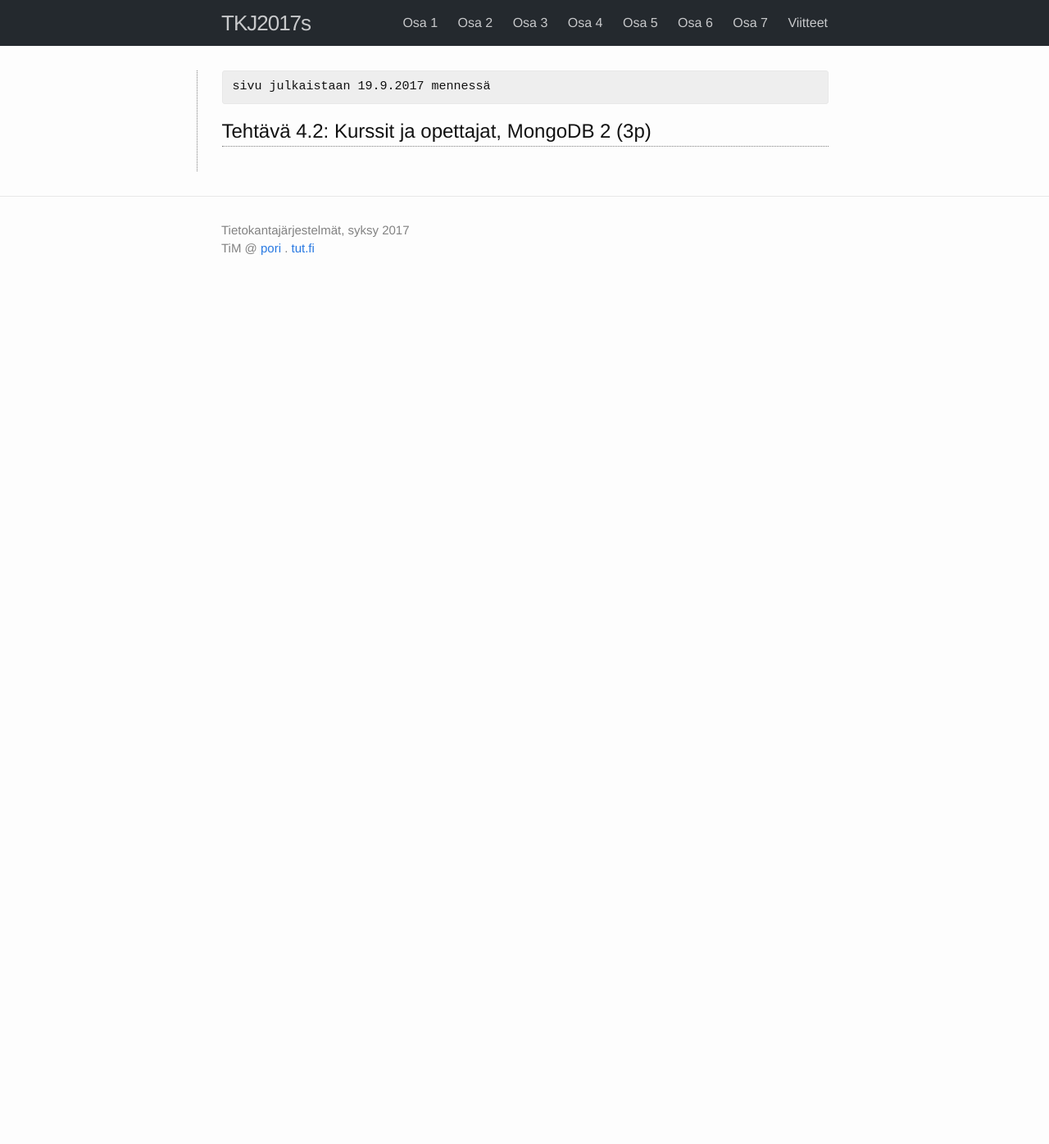
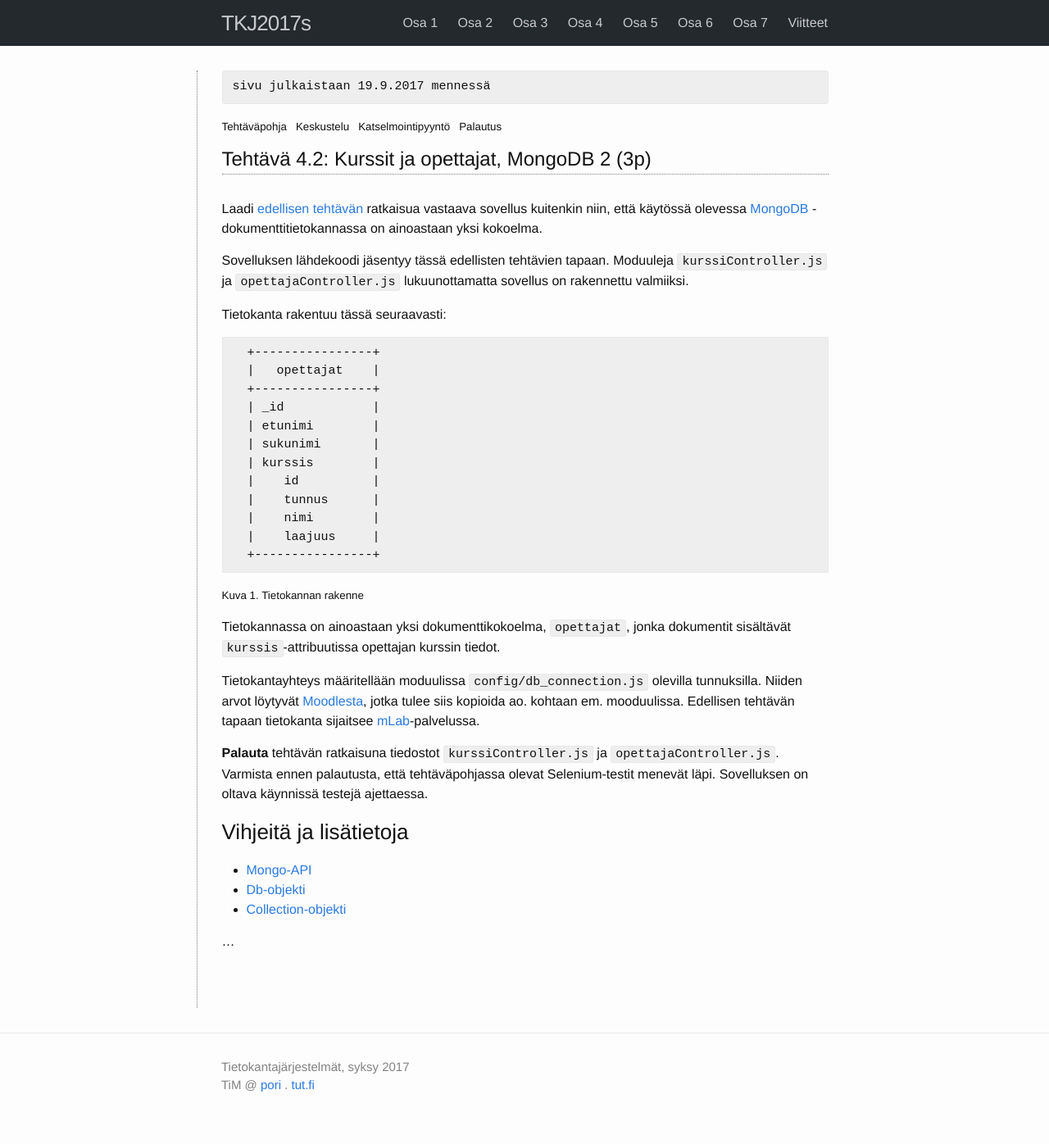
Before and after one commit to timedu/tkj2017s, a Jekyll site: the page built from docs/_osa4/tehtava42.md, in a window 1280 px wide. Shown: the whole page at 82% size. Built offline with Jekyll 4.4.1, drawn with Linux system fonts in a browser that asks for light colours; before the commit the page ends 900 px from its top, so only the background shows below that.

Commit message:
ex 4.2 draft

```diff
--- a/docs/_osa4/tehtava42.md
+++ b/docs/_osa4/tehtava42.md
@@ -1,10 +1,60 @@
 ---
 layout: exercise_page
 title: "Tehtävä 4.2: Kurssit ja opettajat, MongoDB 2 (3p)"
-exercise_template_name: # W4E02.KurssitJaOpettajatMongo2
-exercise_discussion_id: # 84711
-exercise_upload_id: # 341908
+exercise_template_name: W4E02.KurssitJaOpettajatMongo2
+exercise_discussion_id: 84711
+exercise_upload_id: 341908
 kesken: 1
 julkaisu: 19.9.2017
-no_review: 1
 ---
+
+Laadi [edellisen tehtävän](../tehtava41) ratkaisua vastaava sovellus kuitenkin niin, että käytössä olevessa [MongoDB][MongoDB] -dokumenttitietokannassa on ainoastaan yksi kokoelma.
+
+[MongoDB]: https://www.mongodb.com
+
+
+Sovelluksen lähdekoodi jäsentyy tässä edellisten tehtävien tapaan. Moduuleja `kurssiController.js` ja `opettajaController.js` lukuunottamatta sovellus on rakennettu valmiiksi.
+
+Tietokanta rakentuu tässä seuraavasti:
+
+~~~
+  +----------------+
+  |   opettajat    |
+  +----------------+
+  | _id            |
+  | etunimi        |
+  | sukunimi       |
+  | kurssis        |
+  |    id          |
+  |    tunnus      |
+  |    nimi        |
+  |    laajuus     |
+  +----------------+
+~~~
+<small>Kuva 1. Tietokannan rakenne</small>
+
+Tietokannassa on ainoastaan yksi dokumenttikokoelma, `opettajat`, jonka  dokumentit sisältävät `kurssis`-attribuutissa opettajan kurssin tiedot.
+
+Tietokantayhteys määritellään moduulissa `config/db_connection.js` olevilla tunnuksilla. Niiden arvot löytyvät [Moodlesta][tunnisteet], jotka tulee siis kopioida ao. kohtaan em. mooduulissa. Edellisen tehtävän tapaan tietokanta sijaitsee [mLab][mLab]-palvelussa.
+
+[tunnisteet]: https://moodle2.tut.fi/mod/page/view.php?id=341961
+[mLab]: https://mlab.com
+
+
+**Palauta** tehtävän ratkaisuna tiedostot `kurssiController.js` ja `opettajaController.js`. Varmista ennen palautusta, että tehtäväpohjassa olevat Selenium-testit menevät läpi. Sovelluksen on oltava käynnissä testejä ajettaessa.
+
+
+### Vihjeitä ja lisätietoja
+
+* [Mongo-API][mongo-api]
+* [Db-objekti][Db]
+* [Collection-objekti][Collection]
+
+[mongo-api]: http://mongodb.github.io/node-mongodb-native
+[Db]: http://mongodb.github.io/node-mongodb-native/2.2/api/Db.html
+[Collection]: http://mongodb.github.io/node-mongodb-native/2.2/api/Collection.html
+
+...
+
+
+<br/>
```
Also changed, not shown: docs/_osa4/tehtava43.md (+15 -0 lines), 1 other file.
